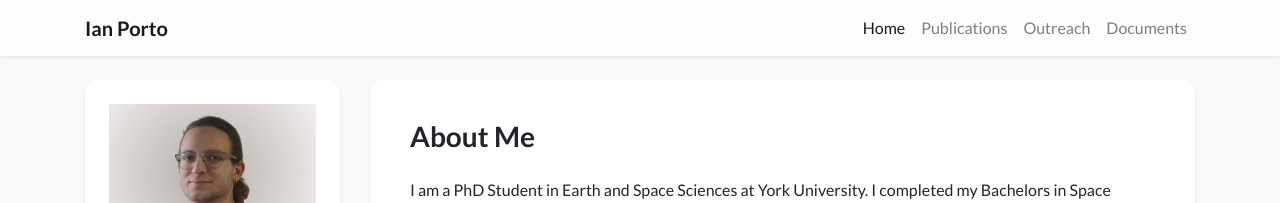
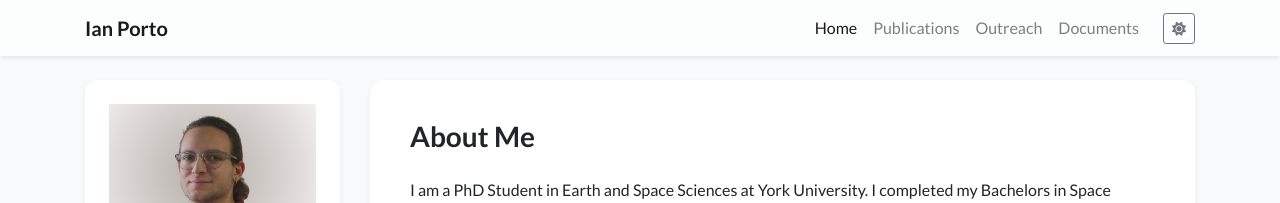
Before and after one commit to Ianpestrella/ianpestrella.github.io, a Jekyll site: the page built from index.html, in a window 1280 px wide. Shown: the top 203 px of the page. Built offline with Jekyll 4.4.1, drawn with Linux system fonts in a browser that asks for light colours; nearby versions of some CDN libraries; a style sheet for code colours, icons or effects is not loaded.

Commit message:
Update navbar.html

```diff
--- a/_includes/navbar.html
+++ b/_includes/navbar.html
@@ -12,6 +12,11 @@
                     <a class="nav-link" href="{{ item.url | relative_url }}">{{ item.name }}</a>
                 </li>
                 {% endfor %}
+                <li class="nav-item d-flex align-items-center">
+                    <button id="theme-toggle" class="btn btn-sm btn-outline-secondary ml-sm-3 mt-2 mt-sm-0" title="Toggle Dark/Light Mode">
+                        <i class="fas fa-sun"></i>
+                    </button>
+                </li>
             </ul>
         </div>
     </div>
```
